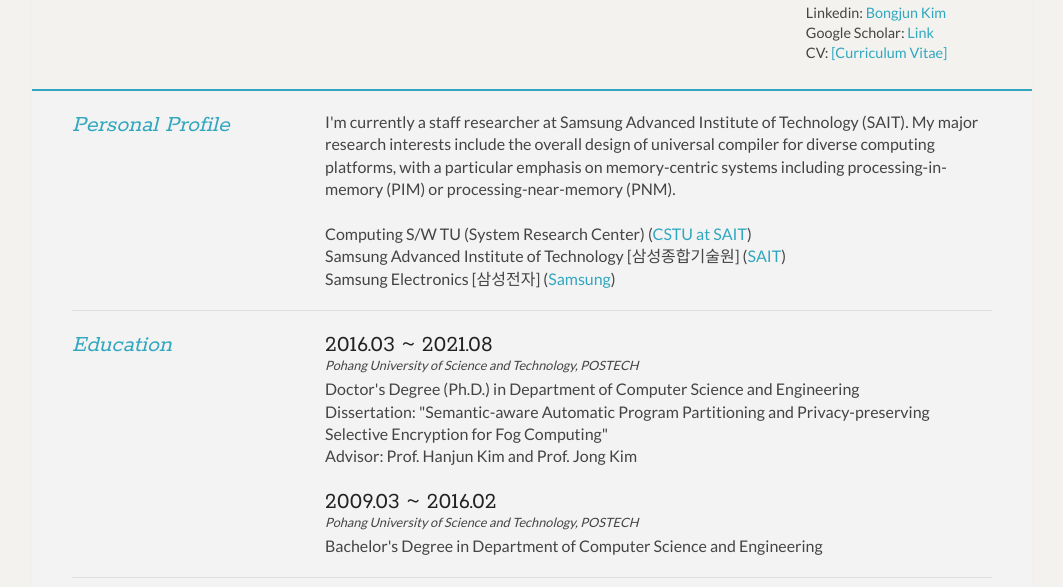
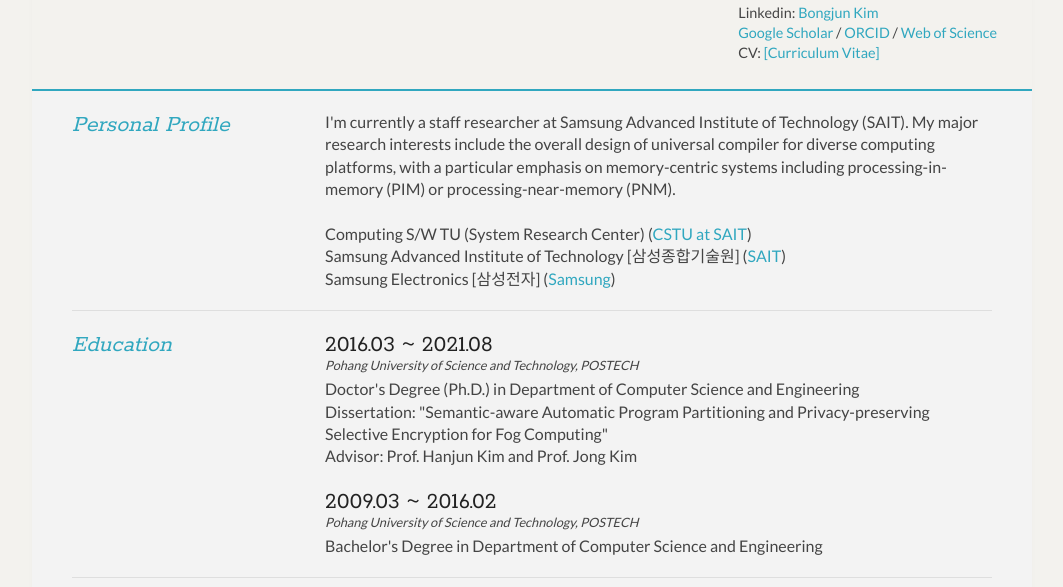
Before and after one commit to vongzun/vongzun.github.io, a plain HTML site: page index.html in a window 1280 px wide. Shown: the part 213-800 px from the top of the page, without its empty margins (108-1171 px from the left). Drawn offline with nearby package versions, Linux system fonts and the light colour scheme.

Commit message:
Add orcid, wos link

```diff
--- a/index.html
+++ b/index.html
@@ -54,7 +54,9 @@
 				<li>E-Mail: <a href="mailto:vongzun@gmail.com" target="_blank">vongzun [at] gmail.com</a></li>
 				<li>Phone: +82 10 4110 9412</li>
 				<li>Linkedin: <a href="http://kr.linkedin.com/in/kimbongjun">Bongjun Kim</a></li>
-        <li>Google Scholar: <a href="https://scholar.google.co.kr/citations?user=XSmJQUMAAAAJ&hl=en">Link</a></li>
+        <li><a href="https://scholar.google.co.kr/citations?user=XSmJQUMAAAAJ&hl=en">Google Scholar</a> /
+            <a href="https://orcid.org/0000-0002-5142-0262">ORCID</a> /
+            <a href="https://www.webofscience.com/wos/author/record/56338086">Web of Science</a></li>
 				<li>CV: <a href="./bongjunkim-CV.pdf">[Curriculum Vitae]</a></li>
 			</ul>
 		</div>
```
